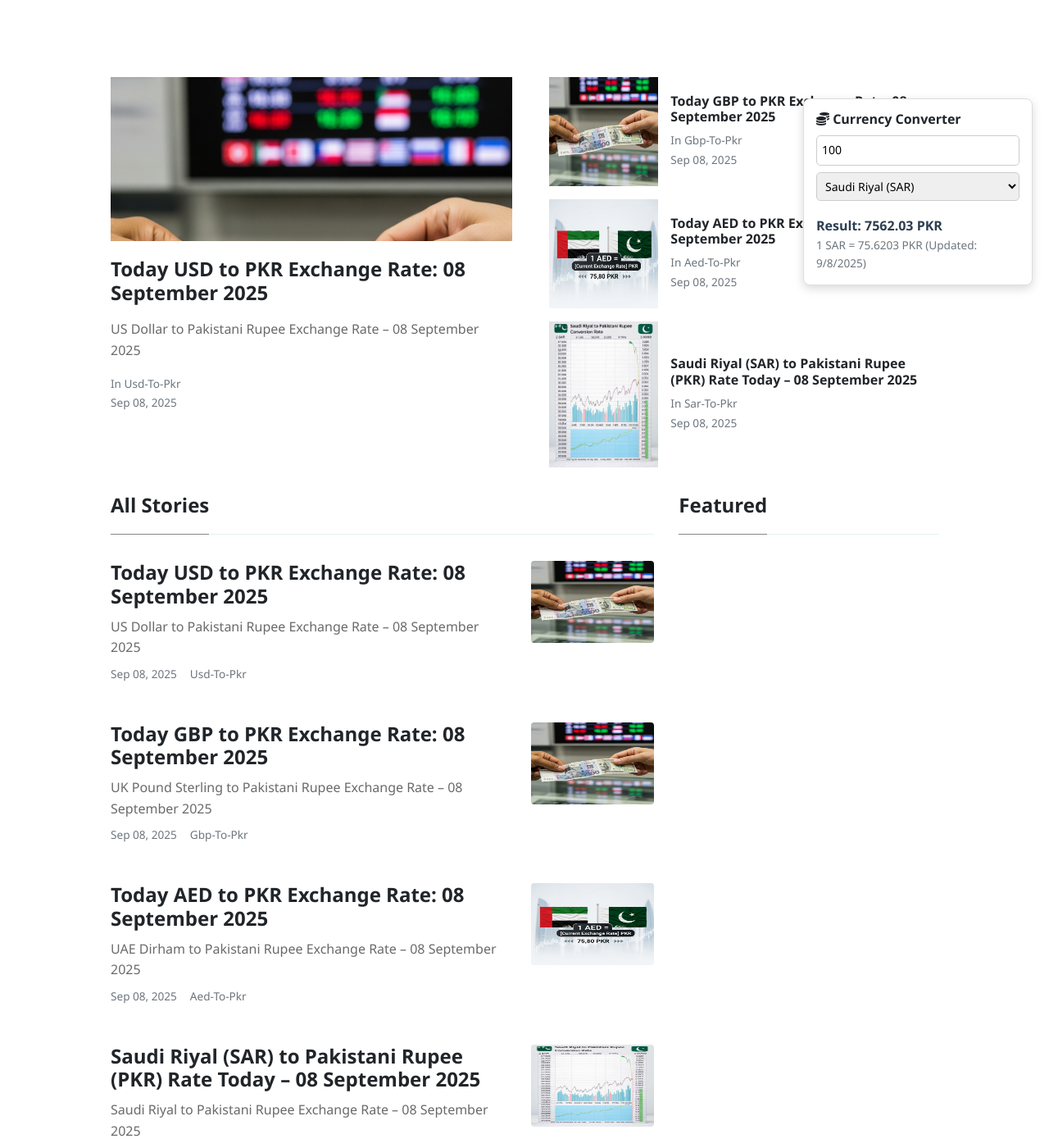
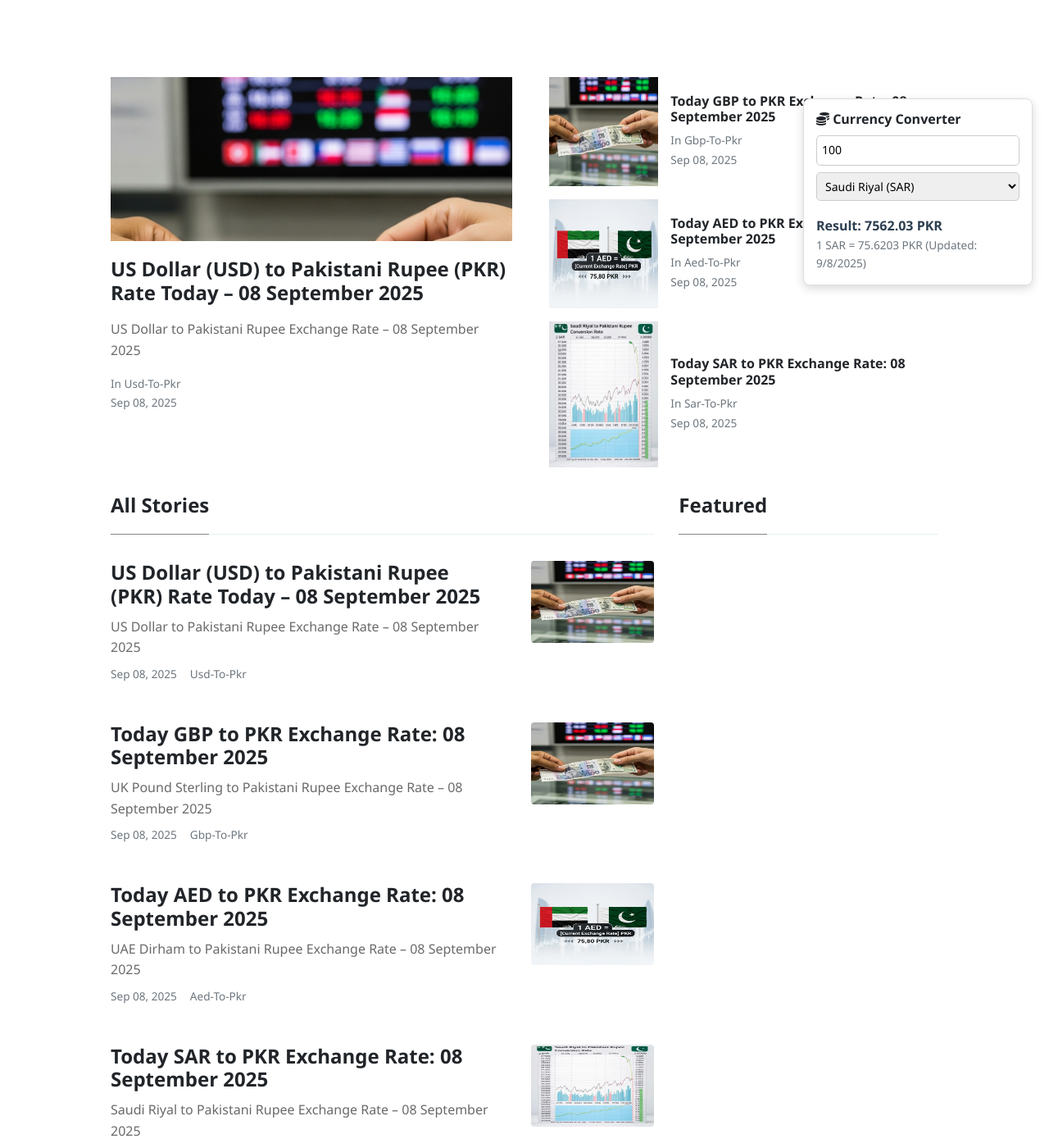
Before and after one commit to mlcom/mlcom.github.io, a Jekyll site: the page built from index.html, in a window 1280 px wide and 1400 px high. Shown: the whole window at 82% size. Built offline with Jekyll 4.4.1, drawn with Linux system fonts in a browser that asks for light colours; nearby versions of some CDN libraries; the list of posts is cut into pages by our own code.

Commit message:
Automated: Update currency rates and generate daily posts

```diff
--- a/_data/rates.yml
+++ b/_data/rates.yml
@@ -1,4 +1,4 @@
-last_updated_utc: '2025-09-08T12:52:20.229859+00:00'
+last_updated_utc: '2025-09-08T16:29:18.749411+00:00'
 rates:
   AED: 3.6725
   AFN: 68.3702
--- a/_posts/2025-09-08-today-saudi-riyal-to-pkr-exchange-rate-september-2025-prices-updated-sar-to-pkr.md
+++ b/_posts/2025-09-08-today-saudi-riyal-to-pkr-exchange-rate-september-2025-prices-updated-sar-to-pkr.md
@@ -1,6 +1,6 @@
 ---
 layout: post
-title:  'Saudi Riyal (SAR) to Pakistani Rupee (PKR) Rate Today – 08 September 2025'
+title:  'Today SAR to PKR Exchange Rate: 08 September 2025'
 author: jane
 categories: [ sar-to-pkr ]
 image: assets/images/sar-to-pkr-rate-today.jpg
--- a/_posts/2025-09-08-today-us-dollar-to-pkr-exchange-rate-september-2025-prices-updated-usd-to-pkr.md
+++ b/_posts/2025-09-08-today-us-dollar-to-pkr-exchange-rate-september-2025-prices-updated-usd-to-pkr.md
@@ -1,6 +1,6 @@
 ---
 layout: post
-title:  'Today USD to PKR Exchange Rate: 08 September 2025'
+title:  'US Dollar (USD) to Pakistani Rupee (PKR) Rate Today – 08 September 2025'
 author: jane
 categories: [ usd-to-pkr ]
 image: assets/images/usd-to-pkr-rate-today.jpg
```
